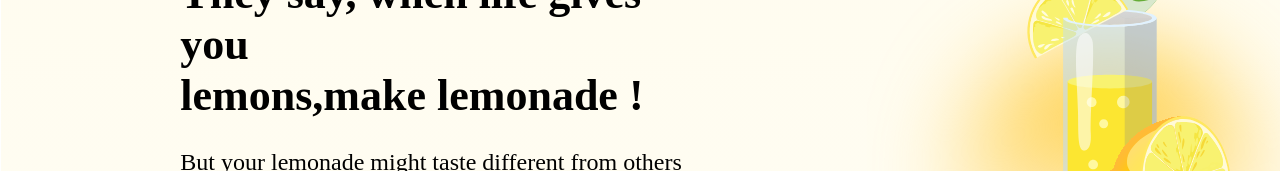
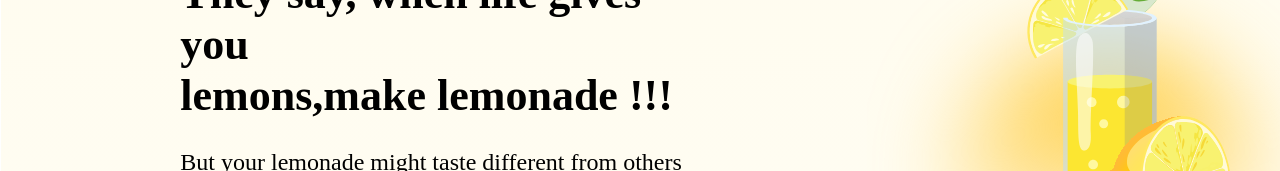
Before and after one commit to 22kanchanP/Blacksof-Lemonade, a React (Create React App) app: page / in a window 1280 px wide. Shown: the part 299-470 px from the top of the page. Built offline with nearby package versions, Linux system fonts and the light colour scheme; the HTML template or start-up script is replaced by a standard one.

Commit message:
third  commit

```diff
--- a/src/components/Home/HeroSection/index.js
+++ b/src/components/Home/HeroSection/index.js
@@ -19,7 +19,7 @@ function HeroSection()
                                         <div className= {styles.topdiv}>
                                             <h1> They say, when life gives you
                                                 </h1>
-                                                <h1>lemons,make lemonade ! </h1>
+                                                <h1>lemons,make lemonade !!!</h1>
                                         </div>
                                         <div className= {styles.middlediv}>
                                             <p>But your lemonade might taste different from others</p>
```
